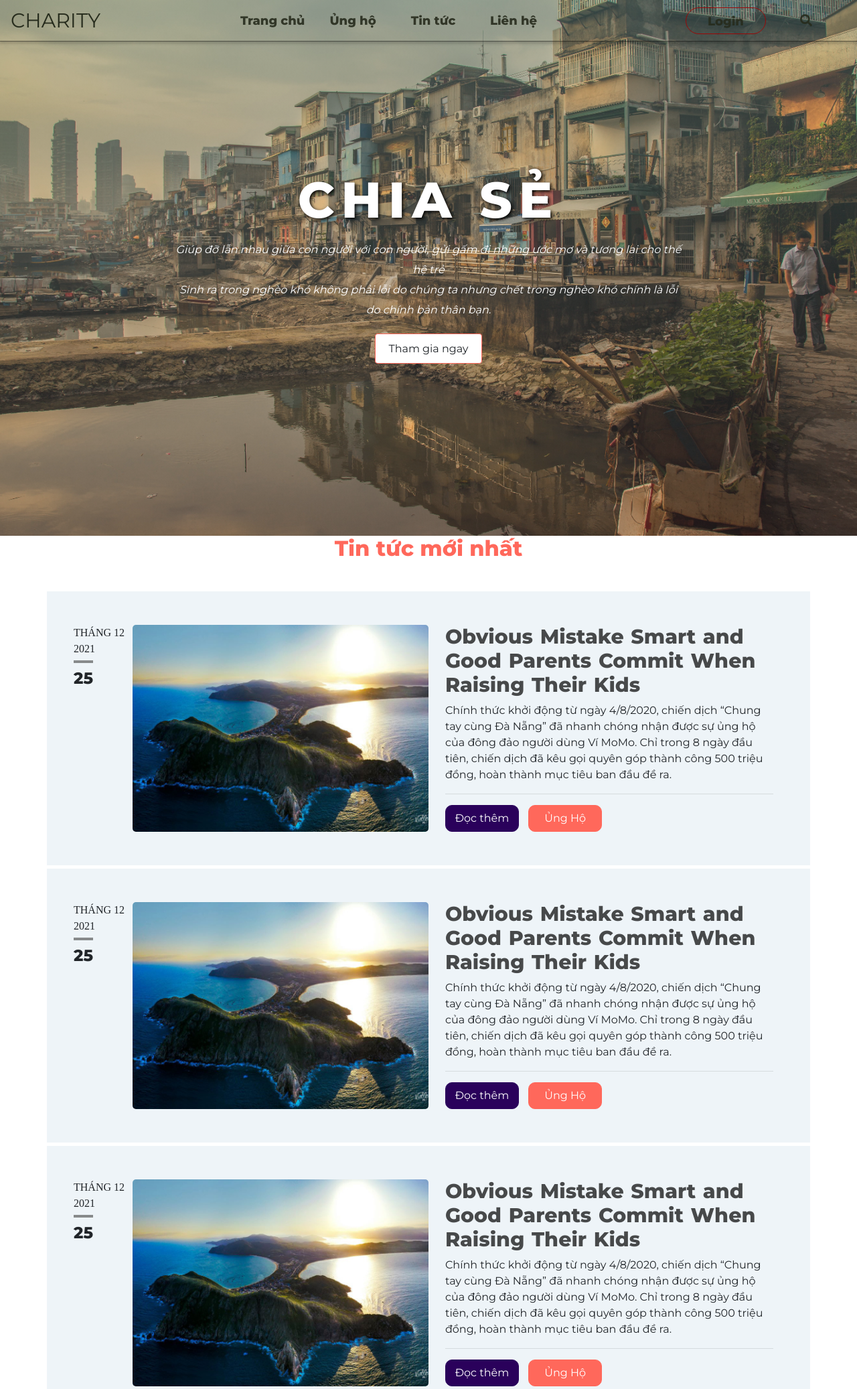
After one commit to lantuyan/doan.github.io, a PHP site: page /news.html in a window 1280 px wide. The commit adds this page. Shown: the top 2074 px of the page at 67% size. Run offline with PHP 8.4, Linux system fonts and the light colour scheme; some libraries are stand-ins or nearby versions.

Commit message:
add news.html

```diff
--- a/css/style.css
+++ b/css/style.css
@@ -830,4 +830,123 @@ header .navbar .btn-login{
     }
 
 
-    /* LOGIN FORM  */
+    * NEWS.HTML*/
+    .news-html{
+        margin-top: 50px;
+    }
+    .news-html h2{
+            font-weight: 600;
+            color: #FF685B;
+            margin: 0px 30px;
+            padding-bottom: 40px;
+        }
+    .news-html .box-news {
+        display:flex;
+        padding: 50px 40px;
+        margin-top: 5px;
+        background-color: #EEF4F8
+        }
+    .news-html .box-news .post-date{
+        padding: 0px 10px 0px 0px;
+    }
+
+    .news-html .box-news .post-date em{
+        font-style: normal;
+    }
+
+    .news-html .box-news .post-date .published .post-date-month{
+        text-transform: uppercase;
+        font-family: 'Times New Roman', Times, serif;
+    }
+    .news-html .box-news .post-date .published .post-date-year{
+        font-size: 1em;
+        font-family: 'Times New Roman', Times, serif;
+        margin-right: 26px;
+    }
+    .news-html .box-news .post-date .published .post-date-day{
+        display: inline-block;
+        border-top: 4px solid #878a8b;
+        margin-top: 5px;
+        padding-top: 5px;
+        font-size: 1.5rem;
+        font-weight: 600;
+    }
+    .news-html .box-news .post-img{
+        background: url(../img/phuyen.jpg);
+        /* background-attachment: fixed; */
+        background-position: center;
+        background-repeat: no-repeat;
+        background-size: cover;
+        border-radius: 5px;
+        width: 100%;
+        height: 100%;
+    }
+    .news-html .box-news .post-content{
+        margin-left: 10px;
+    }
+    .news-html .box-news .post-content a{
+        text-decoration: none;
+        color: #000;
+    }
+    .news-html .box-news .post-content a h4{
+        font-size: 30px;
+        font-weight: 550;
+        opacity: 0.7;
+        word-spacing: 2px;
+        transition: 0.3s ease-in-out;
+    }
+    .news-html .box-news .post-content a:hover h4{
+        opacity: 1;
+        color: #ff685b;
+    }
+    .news-html .box-news .post-content .post-button button.read-more:hover {
+        background-color: #120029;
+    }
+    .news-html .box-news .post-content .post-button button.donate-btn:hover {
+        background-color: #f04030;
+    }
+    .news-html .box-news .post-content .post-button .read-more{
+        width: 110px;
+        height: 40px;
+        border-radius: 10px;
+        background-color: #2a015b;
+        color: #ffff;
+        border-color: #2a015b;
+        margin-right: 10px;
+    }
+    .news-html .box-news .post-content .post-button .donate-btn{
+        width: 110px;
+        height: 40px;
+        border-radius: 10px;
+        background-color: #ff685b;
+        color: #ffff;
+        border-color: #ff685b;
+    }
+    /*End NEWS*/
+
+    /* pagination*/
+    .news-html .next-page{
+        width: 1140px;
+        height: 100px;
+        margin: 0px auto;
+        display: flex;
+    }
+    .next-page .box-next-page{
+        width: 50%;
+        height: 50%;
+        margin: auto auto;
+    }
+    .pagination-style-three a{
+        padding: 5px 10px;
+        background: #ff685b;
+        color: white;
+        border-radius: 25px;
+        box-shadow: 0px 5px 10px 0px rgba(0,0,0,.1);
+        margin: 9px 6px;
+    }
+    .pagination-style-three a.selected,
+     .pagination-style-three a:hover,
+    .pagination-style-three a:active,
+    .pagination-style-three a:focus {
+         background: #f04030;
+    }
--- a/index.html
+++ b/index.html
@@ -71,7 +71,7 @@
                         <li class="nav-item">
                             <a href="#" class="nav-link">Ủng hộ</a></li>
                         <li class="nav-item">
-                            <a href="#" class="nav-link">Tin tức</a></li>
+                            <a href="news.html" class="nav-link">Tin tức</a></li>
                         <li class="nav-item">
                             <a href="#" class="nav-link">Liên hệ</a></li>
 
--- /dev/null
+++ b/news.html
@@ -0,0 +1,494 @@
+<!DOCTYPE html>
+<html lang="en">
+<head>
+    <meta charset="UTF-8">
+    <meta http-equiv="X-UA-Compatible" content="IE=edge">
+    <meta name="viewport" content="width=device-width, initial-scale=1.0">
+    <title>Document</title>
+
+    <link rel="stylesheet" href="css/normalize.css" type="text/css">
+    <link rel='stylesheet' href='https://use.fontawesome.com/releases/v5.5.0/css/all.css'>
+
+    </style>
+    <!-- JQUERY -->
+    <script type="text/javascript" src="js/JQuery3.3.1.js"></script>
+
+    <!-- SLIDER  -->
+    <link rel="stylesheet" href="css/lightslider.css">
+    <script type="text/javascript" src="js/lightslider.js"></script>
+
+
+
+    <!-- Bootstrap  -->
+    <link rel="stylesheet" href="css/bootstrap.min.css" type="text/css">
+    <script type="text/javascript" src="js/bootstrap.min.js"></script>
+
+    <!-- Custom  -->
+    <link rel="stylesheet" href="css/style.css" type="text/css">
+
+
+    <!-- Animation scroll  library -->
+    <link rel="stylesheet" href="https://cdnjs.cloudflare.com/ajax/libs/animate.css/4.1.1/animate.min.css">
+    <link href="https://unpkg.com/aos@2.3.1/dist/aos.css" rel="stylesheet">
+</head>
+<body>
+    <div class="container-fluid" style="position: relative;">
+        <!-- Animation scroll header - navbar  -->
+<script>
+    $(window).on('scroll',function(){
+        if($(window).scrollTop()>20){
+             $('header').addClass('bg-huong');
+             $('header').addClass('animate__fadeInDown animate__animated ');
+        }
+        else{
+            $('header').removeClass('bg-huong');
+            $('header').removeClass('animate__fadeInDown animate__animated ');
+        }
+    });
+    // Chạy chữ
+
+</script>
+ <!-- Hiệu ứng -->
+
+<header  >
+    <div class="navbar navbar-expand-md container-fluid">
+        <a href="#" class="logo">
+           CHARITY
+        </a>
+        <button class="navbar-toggler" type="button" data-toggle="collapse" data-target="#navbarResponsive">
+            <i class="fas fa-bars"></i>
+        </button>
+        <div class="collapse navbar-collapse" id="navbarResponsive">
+            <ul class="navbar-nav ml-auto">
+                <li class="nav-item active">
+                    <a href="#" class="nav-link">Trang chủ</a></li>
+                <li class="nav-item">
+                    <a href="#" class="nav-link">Ủng hộ</a></li>
+                <li class="nav-item">
+                    <a href="#" class="nav-link">Tin tức</a></li>
+                 <li class="nav-item">
+                    <a href="#" class="nav-link">Liên hệ</a></li>
+
+            </ul>
+            <ul class="navbar-nav ml-auto" >
+                <li class="nav-item">
+                    <a href="#" class="nav-link btn-login">Login</a></li>
+                <li class="nav-item">
+                    <a href="#" class="nav-link">
+                        <i class="fas fa-search"></i>
+                    </a></li>
+
+
+            </ul>
+        </div>
+    </div>
+</header>
+
+<!-- Phần đầu  -->
+<div class="start-content" style="overflow:hidden ;">
+    <div class="d-flex align-items-center content-start" >
+        <h1 class="text-center" data-aos="zoom-in" >Chia sẻ</h1>
+        <p class="" data-aos="zoom-in">
+            Giúp đỡ lẫn nhau giữa con người với con người,
+            gửi gấm đi những ước mơ và tương lai cho thế hệ trẻ <br>
+            Sinh ra trong nghèo khó không phải lỗi do chúng ta
+            nhưng chết trong nghèo khó chính là lỗi do chính bản thân bạn.
+        </p>
+        <button class="btn" data-aos="zoom-out-up" >
+            Tham gia ngay
+        </button>
+    </div>
+</div>
+<!--hết phần đầu-->
+
+<!-- Phần 2. Bảng tin-->
+<div class="container news-html ">
+    <div class="col-12 text-center" >
+        <h2 data-aos="fade-up" data-aos-duration="1000">Tin tức mới nhất</h2>
+    </div>
+    <div class="row">
+        <div class="col-12 box-news">
+            <div class=" col-md-1 post-date" data-aos="fade-down" data-aos-easing="linear" data-aos-duration="1500">
+                <span class="published">
+                    <em class="post-date-month">Tháng 12</em>
+                    <em class="post-date-year">2021</em>
+                    <em class="post-date-day">25</em>
+                </span>
+            </div>
+            <div class="col-md-5 post-img " data-aos= "slide-right" >
+
+            </div>
+            <div class="col-md 6 post-content" data-aos= "slide-left" >
+                <a href="#">
+                    <h4 class="title">Obvious Mistake Smart and Good Parents Commit When Raising Their Kids </h4>
+                </a>
+                <div class="content">
+                    <p>Chính thức khởi động từ ngày 4/8/2020,
+                        chiến dịch “Chung tay cùng Đà Nẵng” đã
+                        nhanh chóng nhận được sự ủng hộ của đông đảo người dùng Ví MoMo.
+                        Chỉ trong 8 ngày đầu tiên, chiến dịch đã kêu gọi quyên góp thành công 500 triệu đồng,
+                        hoàn thành mục tiêu ban đầu đề ra. </p>
+                </div>
+                <hr>
+                <div class="post-button">
+                    <button class="read-more btn">Đọc thêm</button>
+                    <button class="donate-btn btn">Ủng Hộ</button>
+                </div>
+            </div>
+            <hr>
+        </div>
+        <hr>
+        <div class="col-12 box-news">
+            <div class=" col-md-1 post-date" data-aos="fade-down" data-aos-easing="linear" data-aos-duration="1500">
+                <span class="published">
+                    <em class="post-date-month">Tháng 12</em>
+                    <em class="post-date-year">2021</em>
+                    <em class="post-date-day">25</em>
+                </span>
+            </div>
+            <div class="col-md-5 post-img " data-aos= "slide-right" >
+
+            </div>
+            <div class="col-md 6 post-content" data-aos= "slide-left" >
+                <a href="#">
+                    <h4 class="title">Obvious Mistake Smart and Good Parents Commit When Raising Their Kids </h4>
+                </a>
+                <div class="content">
+                    <p>Chính thức khởi động từ ngày 4/8/2020,
+                        chiến dịch “Chung tay cùng Đà Nẵng” đã
+                        nhanh chóng nhận được sự ủng hộ của đông đảo người dùng Ví MoMo.
+                        Chỉ trong 8 ngày đầu tiên, chiến dịch đã kêu gọi quyên góp thành công 500 triệu đồng,
+                        hoàn thành mục tiêu ban đầu đề ra. </p>
+                </div>
+                <hr>
+                <div class="post-button">
+                    <button class="read-more btn">Đọc thêm</button>
+                    <button class="donate-btn btn">Ủng Hộ</button>
+                </div>
+            </div>
+        </div>
+        <hr>
+        <div class="col-12 box-news">
+            <div class=" col-md-1 post-date" data-aos="fade-down" data-aos-easing="linear" data-aos-duration="1500">
+                <span class="published">
+                    <em class="post-date-month">Tháng 12</em>
+                    <em class="post-date-year">2021</em>
+                    <em class="post-date-day">25</em>
+                </span>
+            </div>
+            <div class="col-md-5 post-img " data-aos= "slide-right" >
+
+            </div>
+            <div class="col-md 6 post-content" data-aos= "slide-left" >
+                <a href="#">
+                    <h4 class="title">Obvious Mistake Smart and Good Parents Commit When Raising Their Kids </h4>
+                </a>
+                <div class="content">
+                    <p>Chính thức khởi động từ ngày 4/8/2020,
+                        chiến dịch “Chung tay cùng Đà Nẵng” đã
+                        nhanh chóng nhận được sự ủng hộ của đông đảo người dùng Ví MoMo.
+                        Chỉ trong 8 ngày đầu tiên, chiến dịch đã kêu gọi quyên góp thành công 500 triệu đồng,
+                        hoàn thành mục tiêu ban đầu đề ra. </p>
+                </div>
+                <hr>
+                <div class="post-button">
+                    <button class="read-more btn">Đọc thêm</button>
+                    <button class="donate-btn btn">Ủng Hộ</button>
+                </div>
+            </div>
+        </div>
+        <hr>
+        <div class="col-12 box-news">
+            <div class=" col-md-1 post-date" data-aos="fade-down" data-aos-easing="linear" data-aos-duration="1500">
+                <span class="published">
+                    <em class="post-date-month">Tháng 12</em>
+                    <em class="post-date-year">2021</em>
+                    <em class="post-date-day">25</em>
+                </span>
+            </div>
+            <div class="col-md-5 post-img " data-aos= "slide-right" >
+
+            </div>
+            <div class="col-md 6 post-content" data-aos= "slide-left" >
+                <a href="#">
+                    <h4 class="title">Obvious Mistake Smart and Good Parents Commit When Raising Their Kids </h4>
+                </a>
+                <div class="content">
+                    <p>Chính thức khởi động từ ngày 4/8/2020,
+                        chiến dịch “Chung tay cùng Đà Nẵng” đã
+                        nhanh chóng nhận được sự ủng hộ của đông đảo người dùng Ví MoMo.
+                        Chỉ trong 8 ngày đầu tiên, chiến dịch đã kêu gọi quyên góp thành công 500 triệu đồng,
+                        hoàn thành mục tiêu ban đầu đề ra. </p>
+                </div>
+                <hr>
+                <div class="post-button">
+                    <button class="read-more btn">Đọc thêm</button>
+                    <button class="donate-btn btn">Ủng Hộ</button>
+                </div>
+            </div>
+        </div>
+        <hr>
+        <div class="col-12 box-news">
+            <div class=" col-md-1 post-date" data-aos="fade-down" data-aos-easing="linear" data-aos-duration="1500">
+                <span class="published">
+                    <em class="post-date-month">Tháng 12</em>
+                    <em class="post-date-year">2021</em>
+                    <em class="post-date-day">25</em>
+                </span>
+            </div>
+            <div class="col-md-5 post-img " data-aos= "slide-right" >
+
+            </div>
+            <div class="col-md 6 post-content" data-aos= "slide-left" >
+                <a href="#">
+                    <h4 class="title">Obvious Mistake Smart and Good Parents Commit When Raising Their Kids </h4>
+                </a>
+                <div class="content">
+                    <p>Chính thức khởi động từ ngày 4/8/2020,
+                        chiến dịch “Chung tay cùng Đà Nẵng” đã
+                        nhanh chóng nhận được sự ủng hộ của đông đảo người dùng Ví MoMo.
+                        Chỉ trong 8 ngày đầu tiên, chiến dịch đã kêu gọi quyên góp thành công 500 triệu đồng,
+                        hoàn thành mục tiêu ban đầu đề ra. </p>
+                </div>
+                <hr>
+                <div class="post-button">
+                    <button class="read-more btn">Đọc thêm</button>
+                    <button class="donate-btn btn">Ủng Hộ</button>
+                </div>
+            </div>
+        </div>
+        <hr>
+        <div class="col-12 box-news">
+            <div class=" col-md-1 post-date" data-aos="fade-down" data-aos-easing="linear" data-aos-duration="1500">
+                <span class="published">
+                    <em class="post-date-month">Tháng 12</em>
+                    <em class="post-date-year">2021</em>
+                    <em class="post-date-day">25</em>
+                </span>
+            </div>
+            <div class="col-md-5 post-img " data-aos= "slide-right" >
+
+            </div>
+            <div class="col-md 6 post-content" data-aos= "slide-left" >
+                <a href="#">
+                    <h4 class="title">Obvious Mistake Smart and Good Parents Commit When Raising Their Kids </h4>
+                </a>
+                <div class="content">
+                    <p>Chính thức khởi động từ ngày 4/8/2020,
+                        chiến dịch “Chung tay cùng Đà Nẵng” đã
+                        nhanh chóng nhận được sự ủng hộ của đông đảo người dùng Ví MoMo.
+                        Chỉ trong 8 ngày đầu tiên, chiến dịch đã kêu gọi quyên góp thành công 500 triệu đồng,
+                        hoàn thành mục tiêu ban đầu đề ra. </p>
+                </div>
+                <hr>
+                <div class="post-button">
+                    <button class="read-more btn">Đọc thêm</button>
+                    <button class="donate-btn btn">Ủng Hộ</button>
+                </div>
+            </div>
+        </div>
+        <hr>
+        <div class="col-12 box-news">
+            <div class=" col-md-1 post-date" data-aos="fade-down" data-aos-easing="linear" data-aos-duration="1500">
+                <span class="published">
+                    <em class="post-date-month">Tháng 12</em>
+                    <em class="post-date-year">2021</em>
+                    <em class="post-date-day">25</em>
+                </span>
+            </div>
+            <div class="col-md-5 post-img " data-aos= "slide-right" >
+
+            </div>
+            <div class="col-md 6 post-content" data-aos= "slide-left" >
+                <a href="#">
+                    <h4 class="title">Obvious Mistake Smart and Good Parents Commit When Raising Their Kids </h4>
+                </a>
+                <div class="content">
+                    <p>Chính thức khởi động từ ngày 4/8/2020,
+                        chiến dịch “Chung tay cùng Đà Nẵng” đã
+                        nhanh chóng nhận được sự ủng hộ của đông đảo người dùng Ví MoMo.
+                        Chỉ trong 8 ngày đầu tiên, chiến dịch đã kêu gọi quyên góp thành công 500 triệu đồng,
+                        hoàn thành mục tiêu ban đầu đề ra. </p>
+                </div>
+                <hr>
+                <div class="post-button">
+                    <button class="read-more btn">Đọc thêm</button>
+                    <button class="donate-btn btn">Ủng Hộ</button>
+                </div>
+            </div>
+        </div>
+        <hr>
+    </div>
+    <!--Chuyển trang-->
+    <div class="col-12 next-page">
+        <div class="pagination pagination-style-three m-t-20 box-next-page" data-aos="fade-up">
+        <a href="#">Đầu</a>
+        <a href="#" class="selected">1</a>
+        <a href="#">2</a>
+        <a href="#">3</a>
+        <a href="#">4</a>
+        <a href="#">5</a>
+        <a href="#">...</a>
+        <a href="#">10</a>
+        <a href="#">11</a>
+        <a href="#">12</a>
+        <a href="#">13</a>
+        <a href="#">Cuối</a>
+        </div>
+     </div>
+     <!--hết chuyển trang-->
+</div>
+<!--hết bảng tin----------------------->
+<!--button go to top--------------->
+<script>
+    $(document).ready(function(){
+    $(window).scroll(function(){
+    var showAfter = 1000;
+    if ($(this).scrollTop() > showAfter ) {
+    $('.go-to-top').fadeIn();
+    } else {
+    $('.go-to-top').fadeOut();
+    }
+    });
+    $('.go-to-top').click(function(){
+    $('html, body').animate({scrollTop : 0},1000);
+    return false;
+    });
+
+    });
+</script>
+<div class="go-to-top show box-shadow">
+<i class="fas fa-arrow-up"></i>
+</div>
+<!--hết button go to top ----------------------------->
+<!-- FOOTER ----------------------------- -->
+<div class="footer" style="overflow:hidden ;">
+    <div class=" container">
+        <div class="row text-center">
+            <div class="col-12">
+                <h1 class="display-5 content-title" data-aos="fade-up" data-aos-duration="1000">Đăng kí ngay</h1>
+                <div class="footer-form">
+                    <input type="text" name="" id="" class="footer-text" placeholder="Enter E-Mail Address" data-aos="slide-right">
+                    <button type="submit" value="Đăng kí" class="footer-btn " data-aos="slide-left">Đăng kí </button>
+                </div>
+
+            </div>
+        </div>
+        <div class="row container-content ">
+            <div class="col-md-5 col-sm-6 col-xs-12 col-footer" data-aos="slide-up">
+                <h5>
+                    Website
+                </h5>
+                <p>Trang web giúp các các nhân tổ chức ủng hộ và quyên góp, tổ chức các hoạt động từ thiện để giúp đỡ bà con nhân dân.</p>
+
+                        <!-- FOOTER SOCIAL    -->
+                <div class="footer-social">
+                    <div class="social-block">
+                        <a href="">
+                            <i class="fa fa-facebook-f" aria-hidden="true"></i>
+                        </a>
+                    </div>
+                    <div class="social-block">
+                        <a href="">
+                            <i class="fa fa-twitter" aria-hidden="true"></i>
+                        </a>
+                    </div>
+                    <div class="social-block">
+                        <a href="">
+                            <i class="fa fa-youtube" aria-hidden="true"></i>
+                        </a>
+                    </div>
+                    <div class="social-block">
+
+                    <a href="">
+                        <i class="fa fa-google-plus" aria-hidden="true"></i>
+                    </a>
+                    </div>
+
+                </div>
+            </div>
+            <div class="col-md-3 col-sm-6 col-xs-12 col-footer" data-aos="slide-up">
+                <h5>
+                    Địa chỉ liên hệ
+                </h5>
+                <ul>
+                    <li>
+                        <i class="fas fa-map-marker-alt"></i> 470 Trần Đại Nghĩa, Hòa Hải, Ngủ Hành Sơn, Đà Nẵng
+                    </li>
+                    <li>
+                        <i class="fas fa-phone-alt"> </i> +84971 164 9697
+                    </li>
+                    <li>
+                        <i class="fas fa-envelope"></i> nguyenquelan</i>
+                    </li>
+                    <li>
+                        <i class="fas fa-envelope"></i> phamgiahuy</i>
+                    </li>
+                    <!-- <li>
+                        <i class="fa fa-comment" aria-hidden="true"></i>
+                    </li> -->
+                    <!-- <li>
+                        <i class="fas fa-map-marker-alt"> lkasjlkasj</i>
+                    </li> -->
+                </ul>
+            </div>
+            <div class="col-md-2 col-sm-6 col-xs-12 col-footer" data-aos="slide-up">
+                <h5>
+                    Hợp pháp
+                </h5>
+                <ul>
+                    <li> <a href="">Tổ chức pháp lý</a></li>
+                    <li> <a href="">Điều khoản sử dụng</a></li>
+                    <li> <a href="">Quyền riêng tư</a></li>
+                    <li> <a href="">Đơn vị phân phối</a></li>
+                </ul>
+            </div>
+            <div class="col-md-2 col-sm-6 col-xs-12 col-footer" data-aos="slide-up" >
+                <h5>
+                    Về chúng tôi
+                </h5>
+                <ul>
+                    <li> <a href="">Ủng hộ</a></li>
+                    <li> <a href="">Tin tức</a></li>
+                    <li> <a href="">Blog</a></li>
+                    <li> <a href="">Liên hệ</a></li>
+                </ul>
+
+            </div>
+        </div>
+    </div>
+</div>
+<!--hết footer------------------->
+ <script src="https://unpkg.com/aos@2.3.1/dist/aos.js"></script>
+    <script>
+
+        $(function() {
+            AOS.init({
+        // Global settings:
+        disable: false, // accepts following values: 'phone', 'tablet', 'mobile', boolean, expression or function
+        startEvent: 'DOMContentLoaded', // name of the event dispatched on the document, that AOS should initialize on
+        initClassName: 'aos-init', // class applied after initialization
+        animatedClassName: 'aos-animate', // class applied on animation
+        useClassNames: false, // if true, will add content of `data-aos` as classes on scroll
+        disableMutationObserver: false, // disables automatic mutations' detections (advanced)
+        debounceDelay: 50, // the delay on debounce used while resizing window (advanced)
+        throttleDelay: 99, // the delay on throttle used while scrolling the page (advanced)
+
+
+        // Settings that can be overridden on per-element basis, by `data-aos-*` attributes:
+        offset: 120, // offset (in px) from the original trigger point
+        delay: 0, // values from 0 to 3000, with step 50ms
+        duration: 2000, // values from 0 to 3000, with step 50ms
+        easing: 'ease', // default easing for AOS animations
+        once: false, // whether animation should happen only once - while scrolling down
+        mirror: false, // whether elements should animate out while scrolling past them
+        anchorPlacement: 'top-bottom', // defines which position of the element regarding to window should trigger the animation
+
+        });
+         window.addEventListener('load', AOS.refresh); });
+
+    </script>
+</div>
+
+</body>
+</html>
```
